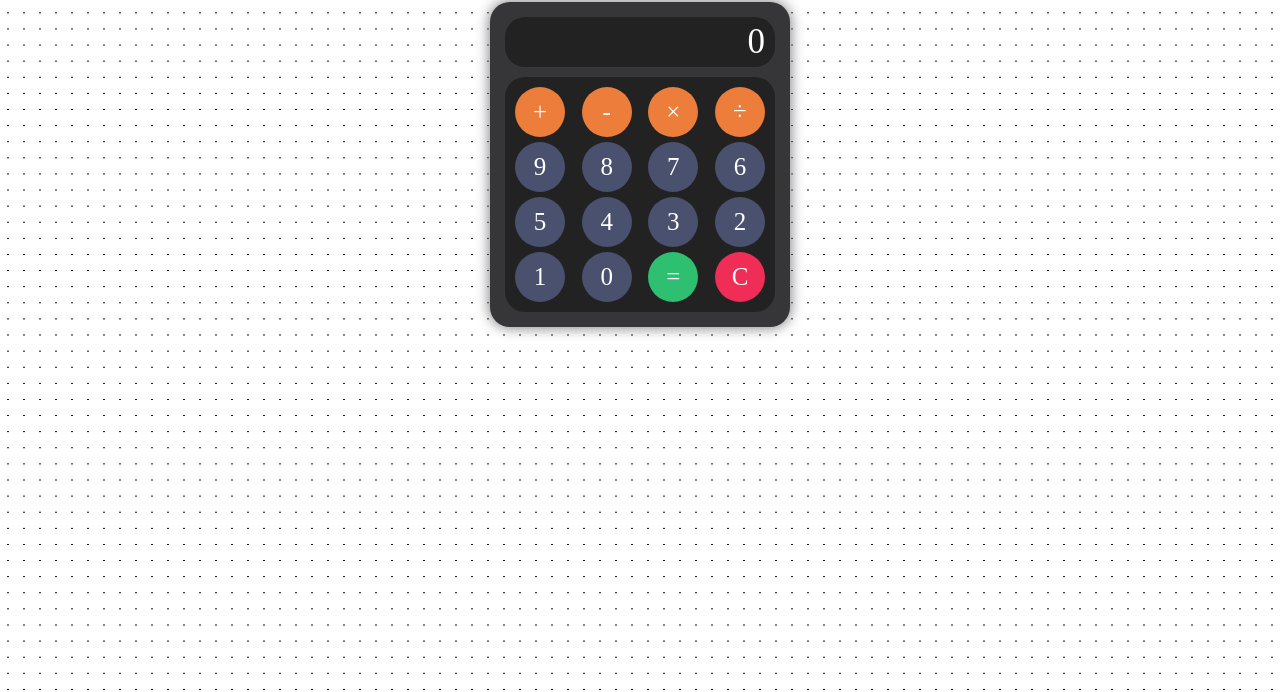
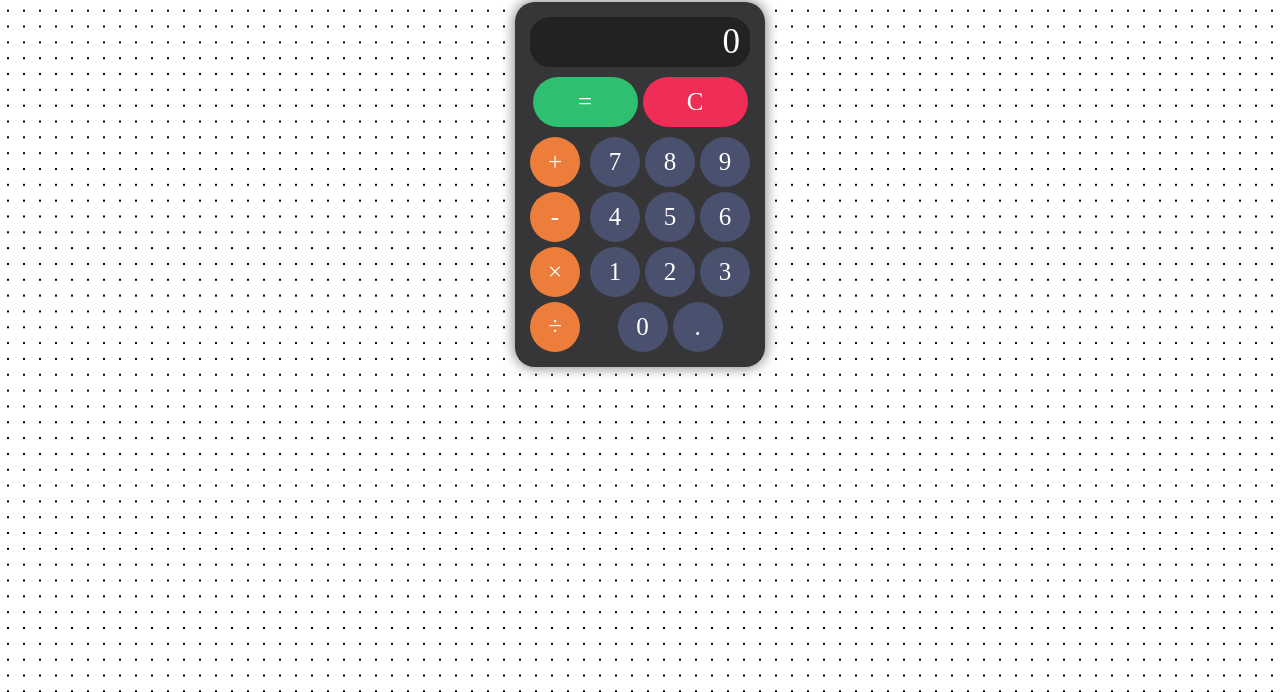
Before and after one commit to Jordid13/Calculator, a plain HTML site: page index.html in a window 1280 px wide. Shown: the part 108-800 px from the top of the page. Drawn offline with Linux system fonts and the light colour scheme; a web font is replaced by a local one.

Commit message:
Add period and adjustments to design

```diff
--- a/helper-functions.js
+++ b/helper-functions.js
@@ -2,12 +2,12 @@ const strToArr = (str) => {
   let currNum = "";
   const output = [];
   for (let i = 0; i < str.length; i++) {
-    if (isNaN(str[i])) {
+    if (isNaN(str[i]) && str[i] !== ".") {
       output.push(currNum);
       currNum = "";
       output.push(str[i]);
     }
-    if (!isNaN(str[i])) {
+    if (!isNaN(str[i]) || str[i] === ".") {
       currNum += str[i];
     }
   }
@@ -64,7 +64,7 @@ const resolvePostFix = (postFix) => {
           if (result === Math.floor(result)) {
             output.push(result);
           } else {
-            output.push(result.toFixed(2));
+            output.push(result.toFixed(3));
           }
           break;
         case "+":
--- a/index.html
+++ b/index.html
@@ -16,6 +16,7 @@
     <h1>Calculator</h1>
     <div id="calculator">
       <div id="screen"></div>
+      <div id="options"></div>
       <div id="numPad"></div>
     </div>
     <!-- Script -->
--- a/index.js
+++ b/index.js
@@ -1,5 +1,4 @@
 const numberDisplayed = document.createElement("p");
-
 let userExpression = "";
 let resultState = 0;
 
@@ -26,7 +25,17 @@ const updateScreen = (userInput) => {
     lastValue !== currUserNumber
   ) {
     if (lastValue && isNaN(currUserNumber)) {
-      numberDisplayed.textContent += currUserNumber;
+      switch (currUserNumber) {
+        case "*":
+          numberDisplayed.textContent += "×";
+          break;
+        case "/":
+          numberDisplayed.textContent += "÷";
+          break;
+        default:
+          numberDisplayed.textContent += currUserNumber;
+          break;
+      }
     }
   }
 };
@@ -62,16 +71,19 @@ const operationsHandler = () => {
 
 const buildCalculator = () => {
   // Retrieves the calculator screen element
-  const display = document.querySelector("#screen");
+  const getDisplay = document.querySelector("#screen");
   // Store numbers in a paragraph
   numberDisplayed.textContent = 0;
   // Append the 0 to the display
-  display.appendChild(numberDisplayed);
+  getDisplay.appendChild(numberDisplayed);
   // ---- Retrieves the numPad element for the buttons -----
   const getNumPad = document.querySelector("#numPad");
+  const optionsDiv = document.querySelector("#options");
   // ---- Create Buttons for Operators -----
   const operatorButtons = () => {
     const symbolArr = ["+", "-", "*", "/"];
+    const operatorDiv = document.createElement("div");
+    operatorDiv.id = "operators";
     for (let i = 0; i < symbolArr.length; i++) {
       let button = document.createElement("button");
       if (symbolArr[i] === "*") {
@@ -85,13 +97,16 @@ const buildCalculator = () => {
       button.classList = "symbol";
       button.addEventListener("click", updateScreen);
       button.addEventListener("click", inputHandler);
-      getNumPad.appendChild(button);
+      operatorDiv.appendChild(button);
     }
+    getNumPad.appendChild(operatorDiv);
   };
 
   // ---- Create Buttons for Numbers -----
   const numButtons = () => {
-    const numberArr = [9, 8, 7, 6, 5, 4, 3, 2, 1, 0];
+    const numberArr = [7, 8, 9, 4, 5, 6, 1, 2, 3, 0, "."];
+    const numbersDiv = document.createElement("div");
+    numbersDiv.id = "numbers";
     for (let i = 0; i < numberArr.length; i++) {
       let button = document.createElement("button");
       button.textContent = numberArr[i];
@@ -99,22 +114,19 @@ const buildCalculator = () => {
       button.classList = "num";
       button.addEventListener("click", updateScreen);
       button.addEventListener("click", inputHandler);
-      getNumPad.appendChild(button);
+      numbersDiv.appendChild(button);
     }
+    getNumPad.appendChild(numbersDiv);
   };
 
-  // ---- Create Equal Button -----
-  const equalButton = () => {
+  // ---- Create Option Buttons -----
+  const optionButtons = () => {
     const equalButton = document.createElement("button");
     equalButton.textContent = "=";
     equalButton.id = "equal";
     equalButton.classList = "equal-button";
-    getNumPad.appendChild(equalButton);
+    optionsDiv.appendChild(equalButton);
     equalButton.addEventListener("click", operationsHandler);
-  };
-
-  // ---- Create Reset Button -----
-  const clearButton = () => {
     const resetButton = document.createElement("button");
     resetButton.textContent = "C";
     resetButton.id = "clear";
@@ -123,12 +135,11 @@ const buildCalculator = () => {
       clearUserExpression();
       numberDisplayed.textContent = 0;
     });
-    getNumPad.appendChild(resetButton);
+    optionsDiv.appendChild(resetButton);
   };
+  optionButtons();
   operatorButtons();
   numButtons();
-  equalButton();
-  clearButton();
 };
 
 buildCalculator();
--- a/style.css
+++ b/style.css
@@ -30,11 +30,10 @@ h1 {
 #calculator {
   display: flex;
   flex-direction: column;
-  width: 300px;
-
   margin-left: auto;
   margin-right: auto;
   padding: 15px;
+  width: 250px;
   background-color: #363537;
   /* Gap between screen and numpad */
   gap: 10px;
@@ -54,20 +53,11 @@ h1 {
   padding: 5px 10px;
 }
 
-#numPad {
-  display: flex;
-  justify-content: space-between;
-  flex-wrap: wrap;
-  gap: 5px;
-  background-color: #222222;
-  padding: 10px;
-  border-radius: 20px;
-}
-
 .num,
 .symbol,
 .reset-button,
-.equal-button {
+.equal-button,
+.dot-button {
   width: 50px;
   height: 50px;
   font-size: 25px;
@@ -76,8 +66,50 @@ h1 {
   transition: background-color 80ms linear 3ms;
 }
 
+#numPad {
+  display: inline-flex;
+  justify-content: center;
+  gap: 10px;
+}
+
+#operators {
+  display: flex;
+  flex-direction: column;
+  gap: 5px;
+  justify-content: flex-start;
+}
+
+#numbers {
+  display: flex;
+  flex-wrap: wrap;
+  gap: 5px;
+  justify-content: center;
+}
+
+#options {
+  display: flex;
+  justify-content: center;
+  gap: 5px;
+}
+
+.symbol {
+  background-color: #ed7d3a;
+  color: white;
+}
+
+.symbol:hover {
+  background-color: #cf692f;
+}
+
 /* Assigns different colors for the buttons */
+.dot-button {
+  background-color: #49516f;
+  width: 50px;
+  color: white;
+}
+
 .num {
+  flex-direction: row;
   background-color: #49516f;
   color: white;
 }
@@ -86,17 +118,9 @@ h1 {
   background-color: #616c94;
 }
 
-.symbol:hover {
-  background-color: #cf692f;
-}
-
-.symbol {
-  background-color: #ed7d3a;
-  color: white;
-}
-
 .reset-button {
   background-color: #ef2d56;
+  width: 105px;
   color: white;
 }
 
@@ -108,6 +132,7 @@ h1 {
 .equal-button {
   background-color: #2fbf71;
   color: white;
+  width: 105px;
 }
 
 .equal-button:hover {
```
